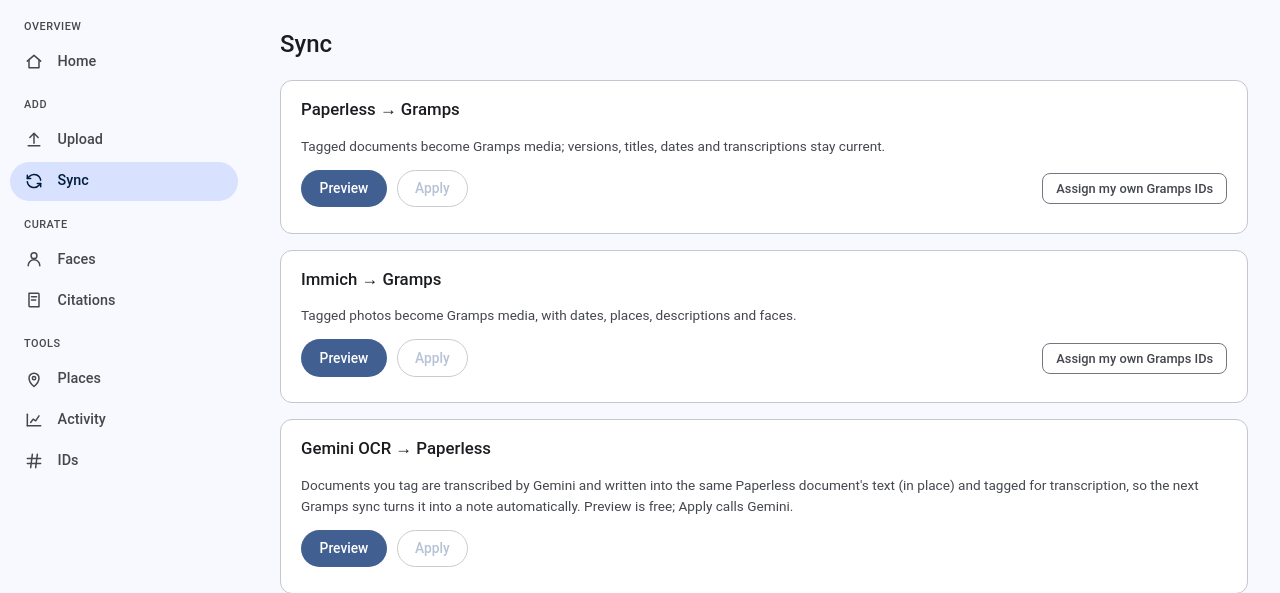
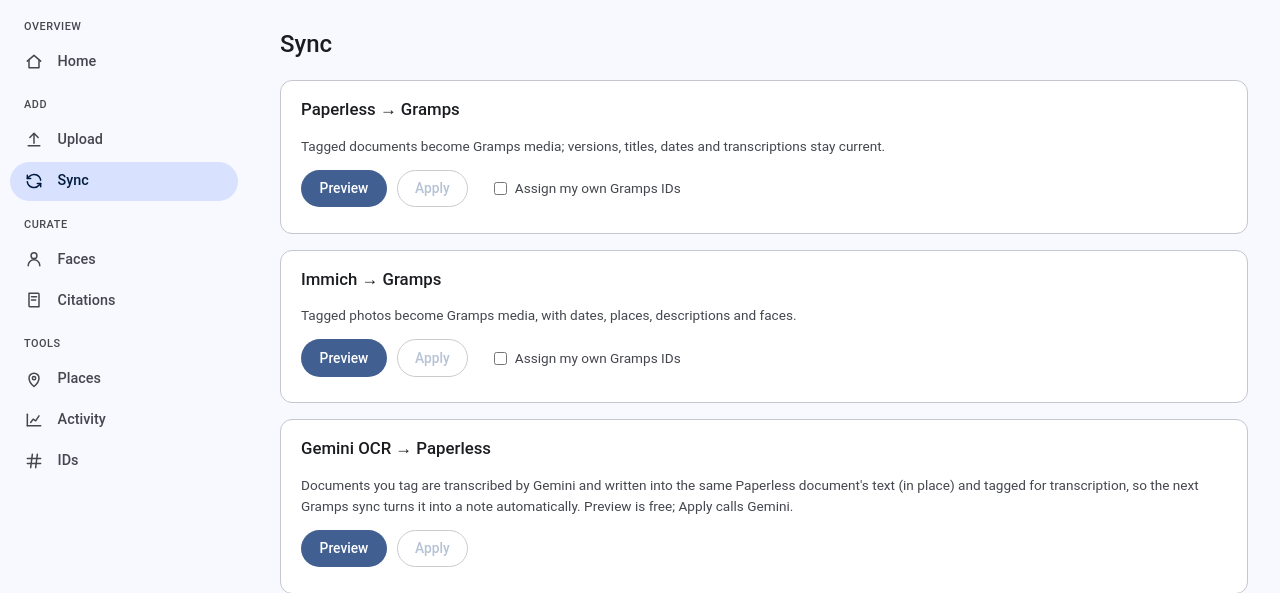
Before and after one commit to petermgrund/bifrost, a FastAPI app: page /sync in a window 1280 px wide. Shown: the part 56-649 px from the top of the page. Run offline with FastAPI, Linux system fonts and the light colour scheme.

Commit message:
UI: design-consistency pass — drop chip dots, options as checkboxes, group actions
Feedback: active-pill dots are noise; controls placed ad hoc (Upload's OCR pill
orphaned below the drop zone; Sync's 'Assign my own Gramps IDs' flung to the far
right). Establish consistent rules and apply to the two flagged surfaces:

- Remove the leading dot on active chips — the tonal fill already differentiates
  selected, so the dot was redundant.
- Distinguish OPTIONS from ACTIONS: on/off settings are now labelled checkboxes
  (.opt), grouped with what they affect — never stray buttons. Upload's
  'Run Gemini OCR' and Sync's 'Assign my own Gramps IDs' both become .opt
  checkboxes (consistent component for the same concept).
- Upload mode (new file / existing doc) becomes a segmented control (.tabs),
  matching the step tabs — one idiom for 'choose one of N'.
- Sync action row: drop the spacer so actions+option form one left-aligned
  cluster instead of splitting across the card.

Co-Authored-By: Claude Opus 4.8 (1M context) <noreply@anthropic.com>

```diff
--- a/bifrost/web/static/app/sync-page.js
+++ b/bifrost/web/static/app/sync-page.js
@@ -68,10 +68,11 @@ class SyncPanel extends BifrostElement {
         <button class="${this.canApply ? 'primary' : ''}" ?disabled=${!this.canApply || this.running}
           @click=${() => this.run(true)}>Apply</button>
         ${this.status ? html`<span class="hint">${this.status}</span>` : nothing}
-        <span class="spacer"></span>
-        ${!this.maintenance && this.source !== 'ocr' ? html`<button
-          class="chip ${this.manualMode ? 'active' : ''}" title="Pick the Gramps id for each new item"
-          @click=${() => (this.manualMode = !this.manualMode)}>Assign my own Gramps IDs</button>` : nothing}
+        ${!this.maintenance && this.source !== 'ocr' ? html`<label class="opt" style="margin-left:1rem"
+          title="Pick the Gramps id for each new item instead of auto-assigning">
+          <input type="checkbox" .checked=${this.manualMode}
+            @change=${(e) => (this.manualMode = e.target.checked)}>
+          Assign my own Gramps IDs</label>` : nothing}
       </div>
       ${this.manualMode && isPreview ? html`<p class="hint">Type a 6-char id (safe
         alphabet) for any new item; blanks get an auto id. A taken id is rejected on
--- a/bifrost/web/static/bifrost.css
+++ b/bifrost/web/static/bifrost.css
@@ -173,8 +173,12 @@ button.chip {
 }
 button.chip:hover:not(:disabled) { background: var(--surface-2); border-color: var(--border-strong); color: var(--text); }
 button.chip.active { background: var(--accent-soft); border-color: transparent; color: var(--on-accent-soft); font-weight: 500; }
-button.chip.active::before { content: ""; display: inline-block; width: .42rem; height: .42rem;
-  border-radius: 50%; background: currentColor; margin-right: .45rem; vertical-align: middle; }
+
+/* option = a labelled on/off setting (NOT an action) — used wherever a toggle
+   modifies what an action will do (OCR-after-ingest, assign-my-own-ids). */
+.opt { display: inline-flex; align-items: center; gap: .5rem; font-size: .85rem;
+  color: var(--muted); cursor: pointer; user-select: none; }
+.opt input[type="checkbox"] { width: auto; margin: 0; accent-color: var(--accent); cursor: pointer; }
 
 input[type="search"], input[type="text"], input[type="date"], select {
   font: inherit; font-size: .9rem;
```
Also changed, not shown: bifrost/web/static/app/upload-page.js (+7 -7 lines).
